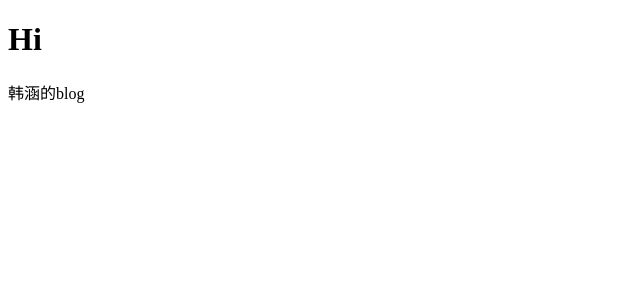
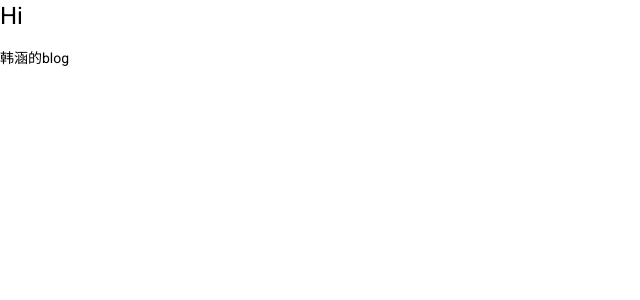
Before and after one commit to hanhan9449/angular-workspace, an Angular app: page / in a window 1280 px wide. Shown: the top 300 px of the page, without its empty margins (0-640 px from the left). Built offline with nearby package versions, Linux system fonts and the light colour scheme.

Commit message:
feat: add material

```diff
--- a/angular.json
+++ b/angular.json
@@ -28,6 +28,7 @@
               "projects/blog/src/assets"
             ],
             "styles": [
+              "./node_modules/@angular/material/prebuilt-themes/indigo-pink.css",
               "projects/blog/src/styles.scss"
             ],
             "scripts": []
@@ -96,6 +97,7 @@
               "projects/blog/src/assets"
             ],
             "styles": [
+              "./node_modules/@angular/material/prebuilt-themes/indigo-pink.css",
               "projects/blog/src/styles.scss"
             ],
             "scripts": []
--- a/package.json
+++ b/package.json
@@ -11,10 +11,12 @@
   "private": true,
   "dependencies": {
     "@angular/animations": "^14.0.0",
+    "@angular/cdk": "^14.2.0",
     "@angular/common": "^14.0.0",
     "@angular/compiler": "^14.0.0",
     "@angular/core": "^14.0.0",
     "@angular/forms": "^14.0.0",
+    "@angular/material": "^14.2.0",
     "@angular/platform-browser": "^14.0.0",
     "@angular/platform-browser-dynamic": "^14.0.0",
     "@angular/router": "^14.0.0",
--- a/projects/blog/src/app/app.module.ts
+++ b/projects/blog/src/app/app.module.ts
@@ -3,6 +3,7 @@
 
 import { AppRoutingModule } from './app-routing.module';
 import { AppComponent } from './app.component';
+import { BrowserAnimationsModule } from '@angular/platform-browser/animations';
 
 @NgModule({
   declarations: [
@@ -10,7 +11,8 @@
   ],
   imports: [
     BrowserModule,
-    AppRoutingModule
+    AppRoutingModule,
+    BrowserAnimationsModule
   ],
   providers: [],
   bootstrap: [AppComponent]
--- a/projects/blog/src/index.html
+++ b/projects/blog/src/index.html
@@ -6,8 +6,11 @@
   <base href="/">
   <meta name="viewport" content="width=device-width, initial-scale=1">
   <link rel="icon" type="image/x-icon" href="favicon.ico">
+  <link rel="preconnect" href="https://fonts.gstatic.com">
+  <link href="https://fonts.googleapis.com/css2?family=Roboto:wght@300;400;500&display=swap" rel="stylesheet">
+  <link href="https://fonts.googleapis.com/icon?family=Material+Icons" rel="stylesheet">
 </head>
-<body>
+<body class="mat-typography">
   <app-root></app-root>
 </body>
 </html>
--- a/projects/blog/src/styles.scss
+++ b/projects/blog/src/styles.scss
@@ -1 +1,4 @@
 /* You can add global styles to this file, and also import other style files */
+
+html, body { height: 100%; }
+body { margin: 0; font-family: Roboto, "Helvetica Neue", sans-serif; }
```
Also changed, not shown: 1 other file (tests, documents, lock files or other folders).
